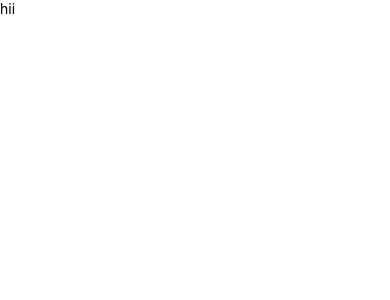
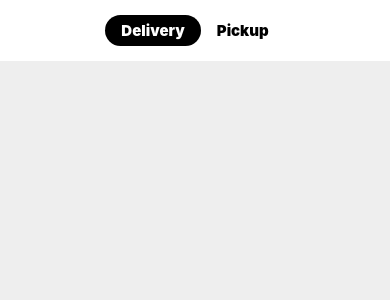
Before and after one commit to ala-hamadi/Uber-Eats-Clone, a React Native app: screen / in a window 390 px wide. Shown: the top 300 px of the page. Built offline with nearby package versions, Linux system fonts and the light colour scheme.

Commit message:
Add home & headertab

```diff
--- a/App.js
+++ b/App.js
@@ -1,5 +1,5 @@
-import { Text } from "react-native";
+import Home from "./screens/Home";
 
 export default function App() {
-  return <Text>hii</Text>;
+  return <Home />;
 }
--- /dev/null
+++ b/components/HeaderTabs.js
@@ -0,0 +1,39 @@
+import React, { useState } from "react";
+import { View, Text, TouchableOpacity } from "react-native";
+
+export default function HeaderTabs() {
+  const [activeTab, setActiveTab] = useState("Delivery");
+  return (
+    <View style={{ flexDirection: "row", alignSelf: "center" }}>
+      <HeaderButton
+        text='Delivery'
+        btnColor='black'
+        textColor='white'
+        activeTab={activeTab}
+        setActiveTab={setActiveTab}
+      />
+      <HeaderButton
+        text='Pickup'
+        btnColor='white'
+        textColor='black'
+        activeTab={activeTab}
+        setActiveTab={setActiveTab}
+      />
+    </View>
+  );
+}
+const HeaderButton = (props) => (
+  <TouchableOpacity
+    style={{
+      backgroundColor: props.activeTab===props.text?'black':'white',
+      paddingVertical: 6,
+      paddingHorizontal: 16,
+      borderRadius: 30,
+    }}
+    onPress={()=>props.setActiveTab(props.text)}
+  >
+    <Text style={{ color:props.activeTab===props.text?'white':'black' , fontSize: 15, fontWeight: "900" }}>
+      {props.text}
+    </Text>
+  </TouchableOpacity>
+);
--- /dev/null
+++ b/screens/Home.js
@@ -0,0 +1,20 @@
+import React from "react";
+import { View, StatusBar, SafeAreaView } from "react-native";
+
+import HeaderTabs from "../components/HeaderTabs";
+
+export default function Home() {
+  return (
+    <SafeAreaView
+      style={{
+        flex: 1,
+        marginTop: StatusBar.currentHeight,
+        backgroundColor: "#eee",
+      }}
+    >
+      <View style={{ backgroundColor: "white", padding: 15 }}>
+        <HeaderTabs />
+      </View>
+    </SafeAreaView>
+  );
+}
```
